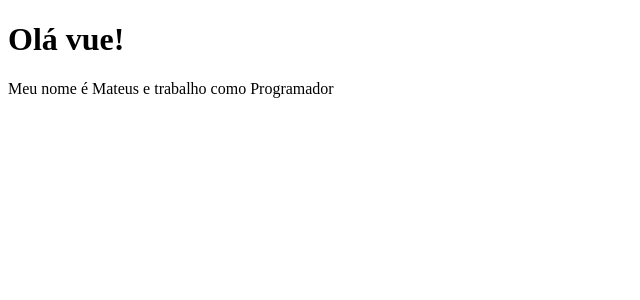
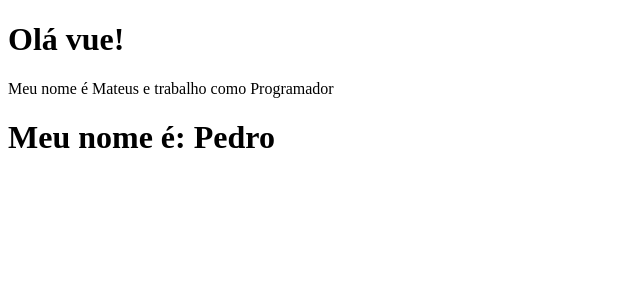
Before and after one commit to MateusMachado038/VueJs-horaDeCodar, a Vue app in the folder 2-vue-cli/: page / in a window 1280 px wide. Shown: the top 300 px of the page, without its empty margins (0-640 px from the left). Built offline with nearby package versions, Linux system fonts and the light colour scheme.

Commit message:
LifeCycle

```diff
--- a/2-vue-cli/src/App.vue
+++ b/2-vue-cli/src/App.vue
@@ -1,14 +1,17 @@
 <template>
   <PrimeiroComponente />
+  <life-cycle />
 </template>
 
 <script>
+import LifeCycle from "./components/LifeCycle.vue";
 import PrimeiroComponente from "./components/PrimeiroComponente.vue";
 
 export default {
   name: "App",
   components: {
     PrimeiroComponente,
+    LifeCycle,
   },
 };
 </script>
--- /dev/null
+++ b/2-vue-cli/src/components/LifeCycle.vue
@@ -0,0 +1,24 @@
+<template>
+  <h1>Meu nome é: {{ nome }}</h1>
+</template>
+
+<script>
+export default {
+  name: "LifeCycle",
+  data() {
+    return {
+      nome: "Ainda não sei",
+    };
+  },
+  created() {
+    setTimeout(() => {
+      this.nome = "Mateus";
+    }, 1000);
+  },
+  mounted() {
+    setTimeout(() => {
+      this.nome = "Pedro";
+    }, 2000);
+  },
+};
+</script>
```
